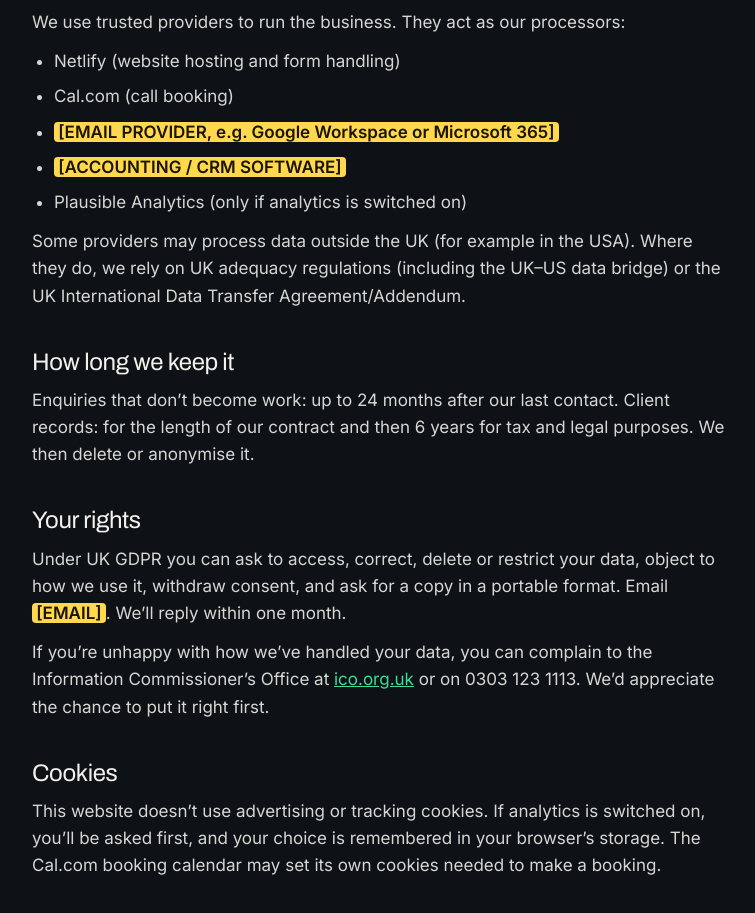
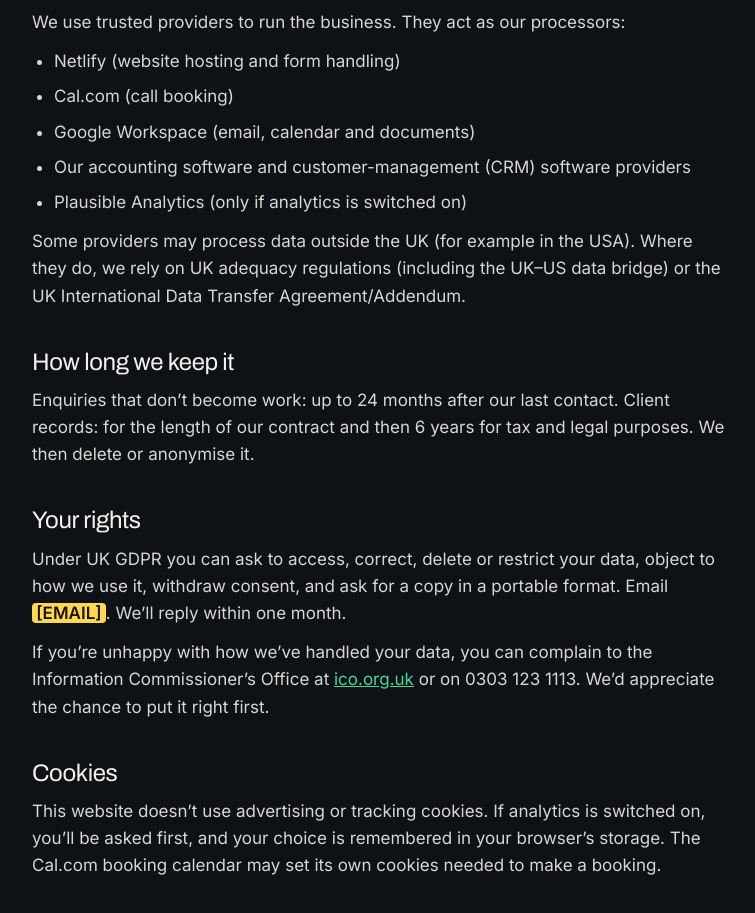
Before and after one commit to buildwithboogie/buildwithboogie-capsure-site, an Astro site: page /privacy in a window 1280 px wide. Shown: the part 1422-2335 px from the top of the page, without its empty margins (260-1015 px from the left). Built offline with nearby package versions, Linux system fonts and the light colour scheme; Astro itself is replaced by a stand-in of ours; a web font is replaced by a local one.

Commit message:
Legal pages: fill in recommended providers and VAT position
Co-Authored-By: Claude Opus 5.5 <noreply@anthropic.com>
Claude-Session: https://claude.ai/code/session_01TGhiSvwnW2DRKyyq31Lztx

```diff
--- a/src/pages/privacy.astro
+++ b/src/pages/privacy.astro
@@ -30,8 +30,8 @@ const email = ph(contact.email);
   <ul>
     <li>Netlify (website hosting and form handling)</li>
     <li>Cal.com (call booking)</li>
-    <li>[EMAIL PROVIDER, e.g. Google Workspace or Microsoft 365]</li>
-    <li>[ACCOUNTING / CRM SOFTWARE]</li>
+    <li>Google Workspace (email, calendar and documents)</li>
+    <li>Our accounting software and customer-management (CRM) software providers</li>
     <li>Plausible Analytics (only if analytics is switched on)</li>
   </ul>
   <p>Some providers may process data outside the UK (for example in the USA). Where they do, we rely on UK adequacy regulations (including the UK–US data bridge) or the UK International Data Transfer Agreement/Addendum.</p>
--- a/src/pages/terms.astro
+++ b/src/pages/terms.astro
@@ -21,7 +21,7 @@ const email = ph(contact.email);
     {packages.items.map((p) => <li><strong>{p.name}:</strong> {p.price} {p.period}. {p.setup}</li>)}
     <li><strong>Term:</strong> {packages.terms} Either side can end a rolling agreement with 30 days’ written notice.</li>
     <li><strong>Software:</strong> {packages.ownership}</li>
-    <li><strong>Payment:</strong> Monthly in advance by invoice, payable within 7 days. Prices [include/exclude] VAT.</li>
+    <li><strong>Payment:</strong> Monthly in advance by invoice, payable within 7 days. Capsure is not currently VAT registered, so no VAT is charged. If that changes, we’ll tell you in writing before any VAT is added.</li>
     <li><strong>Client responsibilities:</strong> you’re responsible for the accuracy of the information you give us, for your own customer contracts, and for having a lawful basis to contact your enquirers.</li>
     <li><strong>Data protection:</strong> where we handle your customers’ personal data, we do so as your processor under a written data processing agreement.</li>
   </ul>
```
